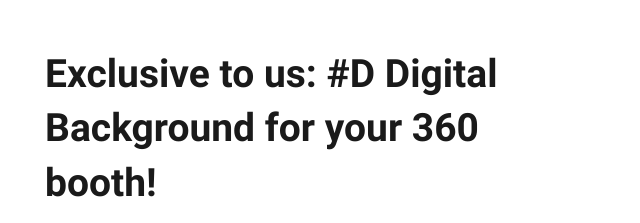
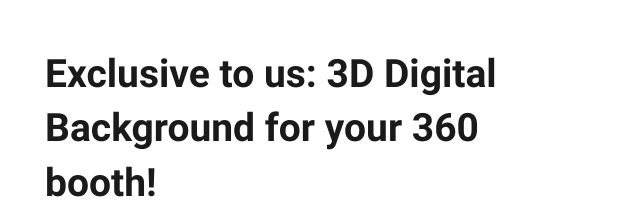
Before and after one commit to mmehelay/SnapNSweet-blog, an Eleventy site: page src/content/blog/exclusive-to-us-d-digital-background-for-your-360-booth.md in a window 1280 px wide. Shown: the part 777-1000 px from the top of the page, 35-675 px from the left. Built offline with nearby package versions, Linux system fonts and the light colour scheme; Eleventy itself is replaced by a stand-in of ours; files that its build step writes are made by us from their sources.

Commit message:
Update Blog “exclusive-to-us-d-digital-background-for-your-360-booth”

```diff
--- a/src/content/blog/exclusive-to-us-d-digital-background-for-your-360-booth.md
+++ b/src/content/blog/exclusive-to-us-d-digital-background-for-your-360-booth.md
@@ -1,5 +1,5 @@
 ---
-title: "Exclusive to us:  #D Digital Background for your 360 booth!"
+title: "Exclusive to us:  3D Digital Background for your 360 booth!"
 description: 360 Digital background
 author: Admin
 date: 2024-07-10T02:43:19.811Z
```
